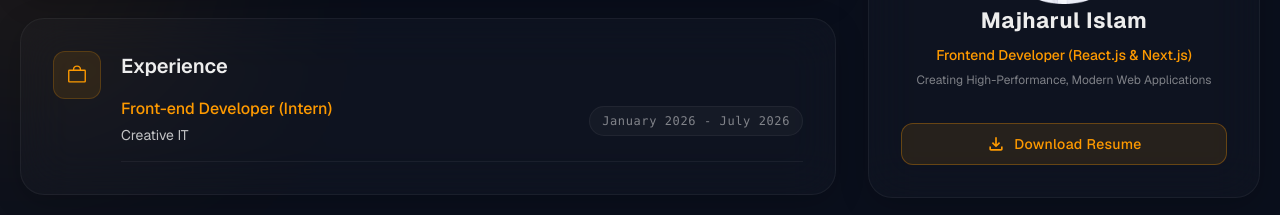
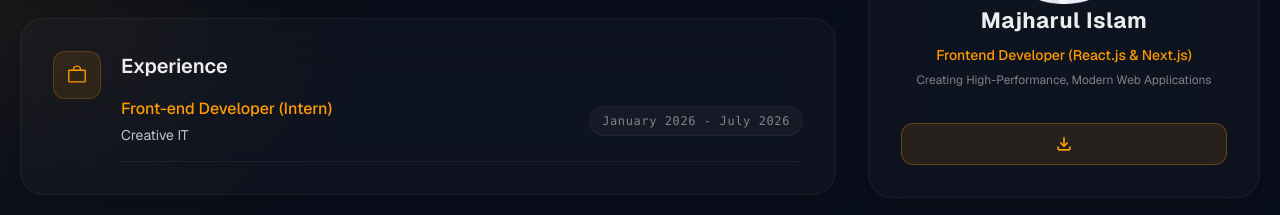
Before and after one commit to Sijan666/personalPortfolio, a React (Vite) app: page / in a window 1280 px wide. Shown: the part 1180-1395 px from the top of the page. Built offline with nearby package versions, Linux system fonts and the light colour scheme.

Commit message:
docs: update resume pdf file

```diff
--- a/src/components/layouts/About.jsx
+++ b/src/components/layouts/About.jsx
@@ -72,7 +72,7 @@ const About = () => {
                             <div className="mt-8 w-full flex justify-center lg:justify-start">
                                 <a href="/resumeMajharul.pdf" download="Majharul_Islam_Resume.pdf" className="px-6 py-2.5 w-full justify-center text-sm font-medium tracking-wide text-[#fe9a00] bg-[#fe9a00]/10 border border-[#fe9a00]/30 rounded-xl hover:bg-[#fe9a00] hover:text-white hover:shadow-[0_0_15px_rgba(254,154,0,0.5)] transition-all duration-300 inline-flex items-center gap-x-2 group">
                                     <MdOutlineFileDownload size={20} />
-                                    Download Resume
+                                    {/* Download Resume */}
                                 </a>
                             </div>
                         </div>
```
